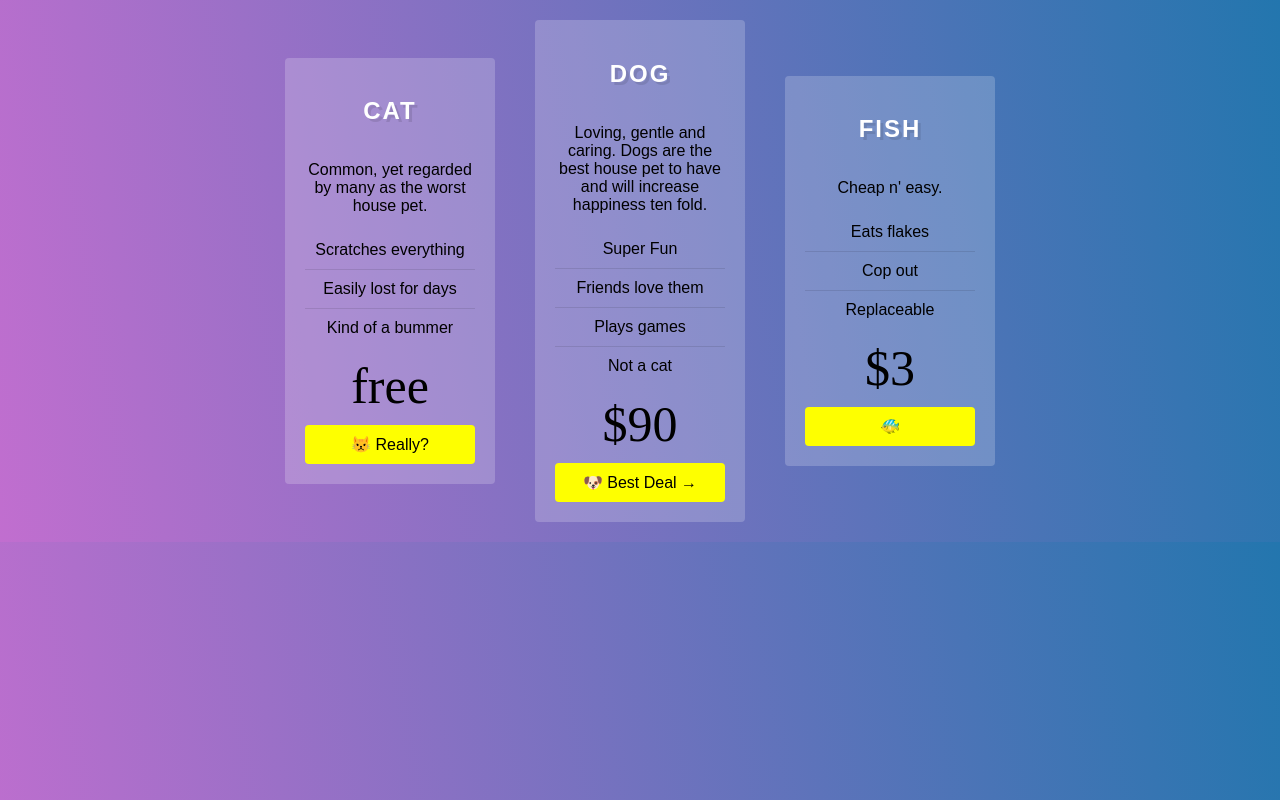
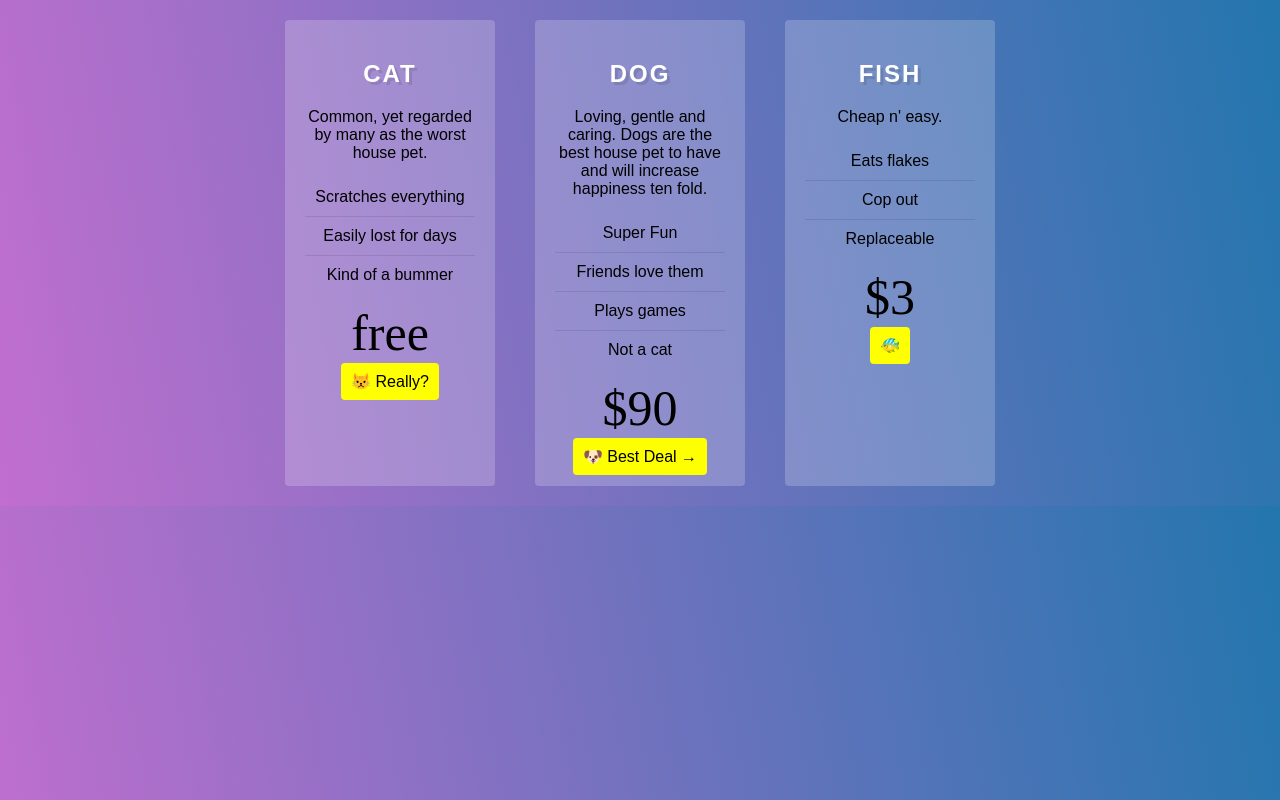
Before and after one commit to jessgrinberg/flexbox, a plain HTML site: page pricing-grid/index.html in a window 1280 px wide. Drawn offline with Linux system fonts and the light colour scheme.

Commit message:
styled flex item plan

```diff
--- a/pricing-grid/index.html
+++ b/pricing-grid/index.html
@@ -4,7 +4,7 @@
   <meta charset="UTF-8">
   <title>FlexBox Nav</title>
   <link rel="stylesheet" href="https://maxcdn.bootstrapcdn.com/font-awesome/4.3.0/css/font-awesome.min.css">
-  <link rel="stylesheet" href="style-ANSWER.css">
+  <link rel="stylesheet" href="style-START.css">
 </head>
 <body>
 
--- a/pricing-grid/style-START.css
+++ b/pricing-grid/style-START.css
@@ -54,9 +54,20 @@ a {
   margin: 10px 0;
 }
 
-
+/*Flex container!!!*/
 .pricing-grid {
   max-width:750px;
   margin: 0 auto;
 
+  display: flex;
 }
+
+.plan {
+  background: rgba(255,255,255,0.2);
+  margin: 20px;
+  padding: 20px;
+  border-radius: 4px;
+  text-align: center;
+
+  flex: 1;
+}
```
